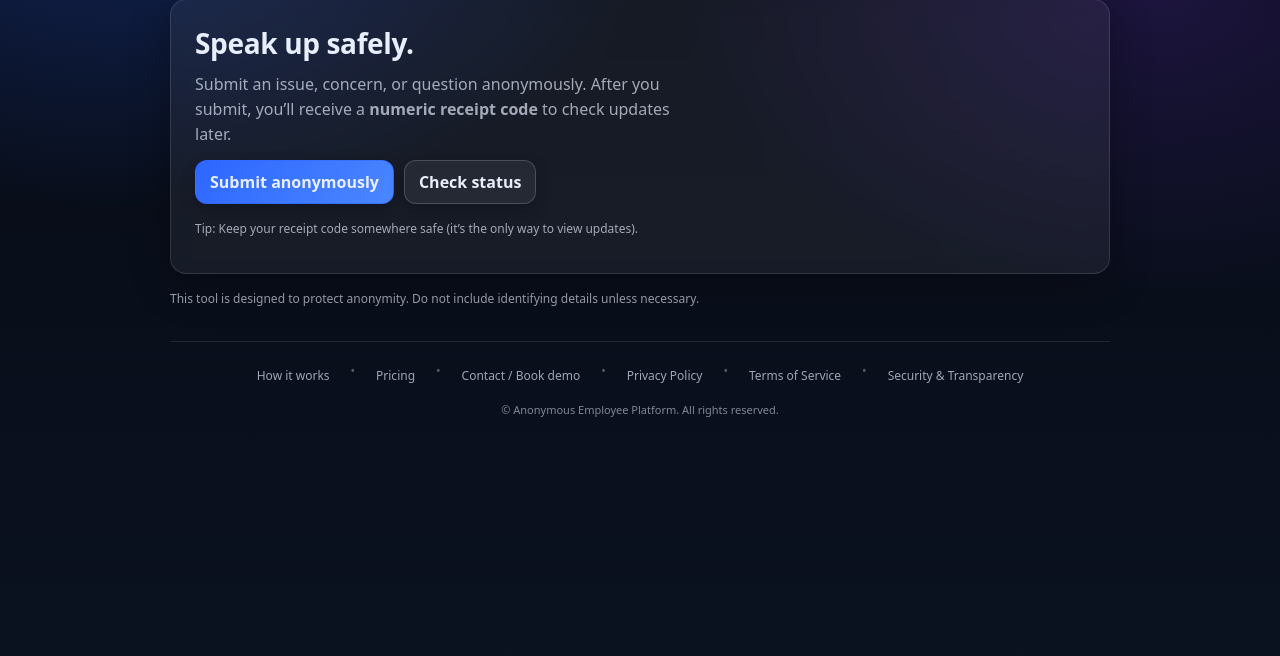
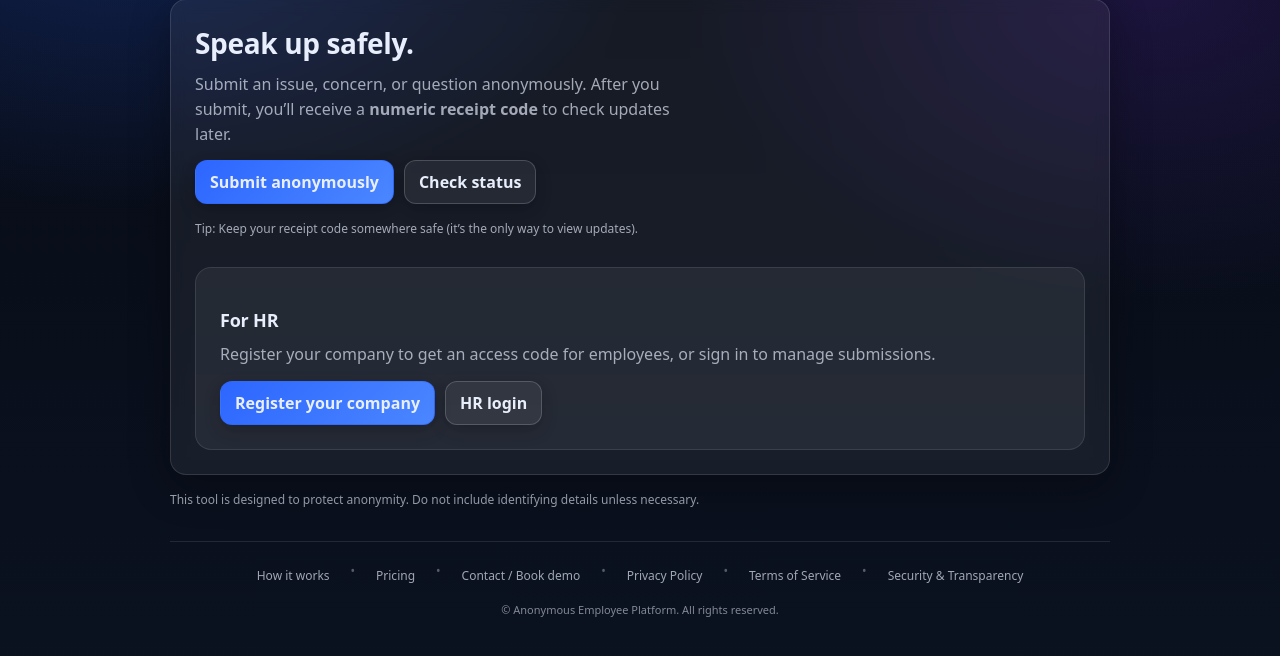
Before and after one commit to gaggame1010-arch/employee-feedback-platform, a Django app: page / in a window 1280 px wide. Shown: the part 91-747 px from the top of the page. Run offline with Django 5.2, Linux system fonts and the light colour scheme.

Commit message:
Add HR panel to home scroll

```diff
--- a/submissions/templates/submissions/home.html
+++ b/submissions/templates/submissions/home.html
@@ -13,4 +13,12 @@
       <p class="hint">Tip: Keep your receipt code somewhere safe (it’s the only way to view updates).</p>
     </div>
   </div>
+  <div class="panel mt-4 reveal" data-reveal>
+    <h2>For HR</h2>
+    <p class="muted">Register your company to get an access code for employees, or sign in to manage submissions.</p>
+    <div class="actions">
+      <a class="btn btn-primary" href="{% url 'submissions:hr_register' %}">Register your company</a>
+      <a class="btn" href="/admin/">HR login</a>
+    </div>
+  </div>
 {% endblock %}
```
